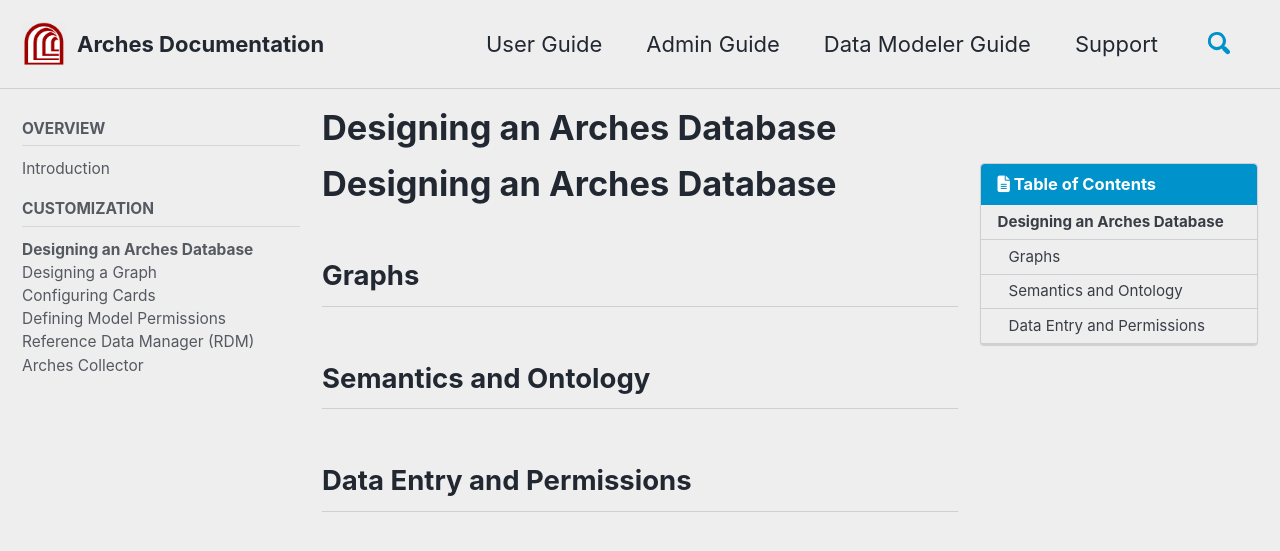
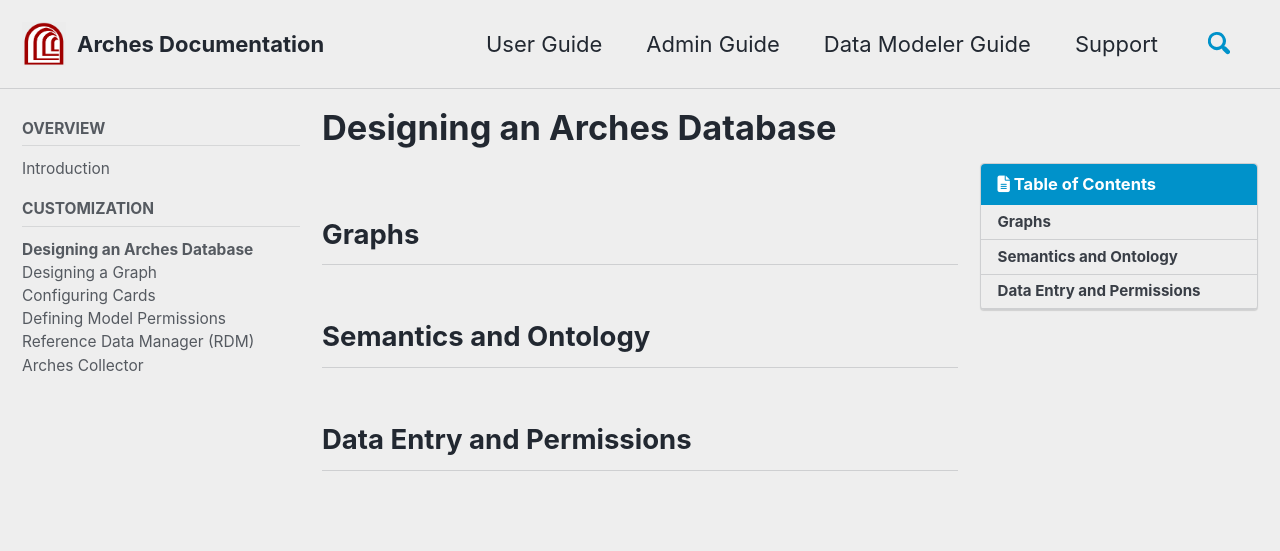
Before and after one commit to fargeo/archesguides, a Jekyll site: the page built from _pages/database.md, in a window 1280 px wide and 900 px high. Shown: the top 551 px of the window. Built offline with Jekyll 4.4.1, drawn with Linux system fonts in a browser that asks for light colours; cached includes are drawn as plain includes; nearby versions of some CDN libraries; our own code applies the rules of GitHub Pages for plain Markdown files.

Commit message:
Update database.md
title in front matter

```diff
--- a/_pages/database.md
+++ b/_pages/database.md
@@ -13,7 +14,6 @@
     values:
       author_profile: false
 ---
-# Designing an Arches Database
 ## Graphs
 ## Semantics and Ontology
 ## Data Entry and Permissions
```
Also changed, not shown: other parts of _pages/database.md (+1 -0 lines).
